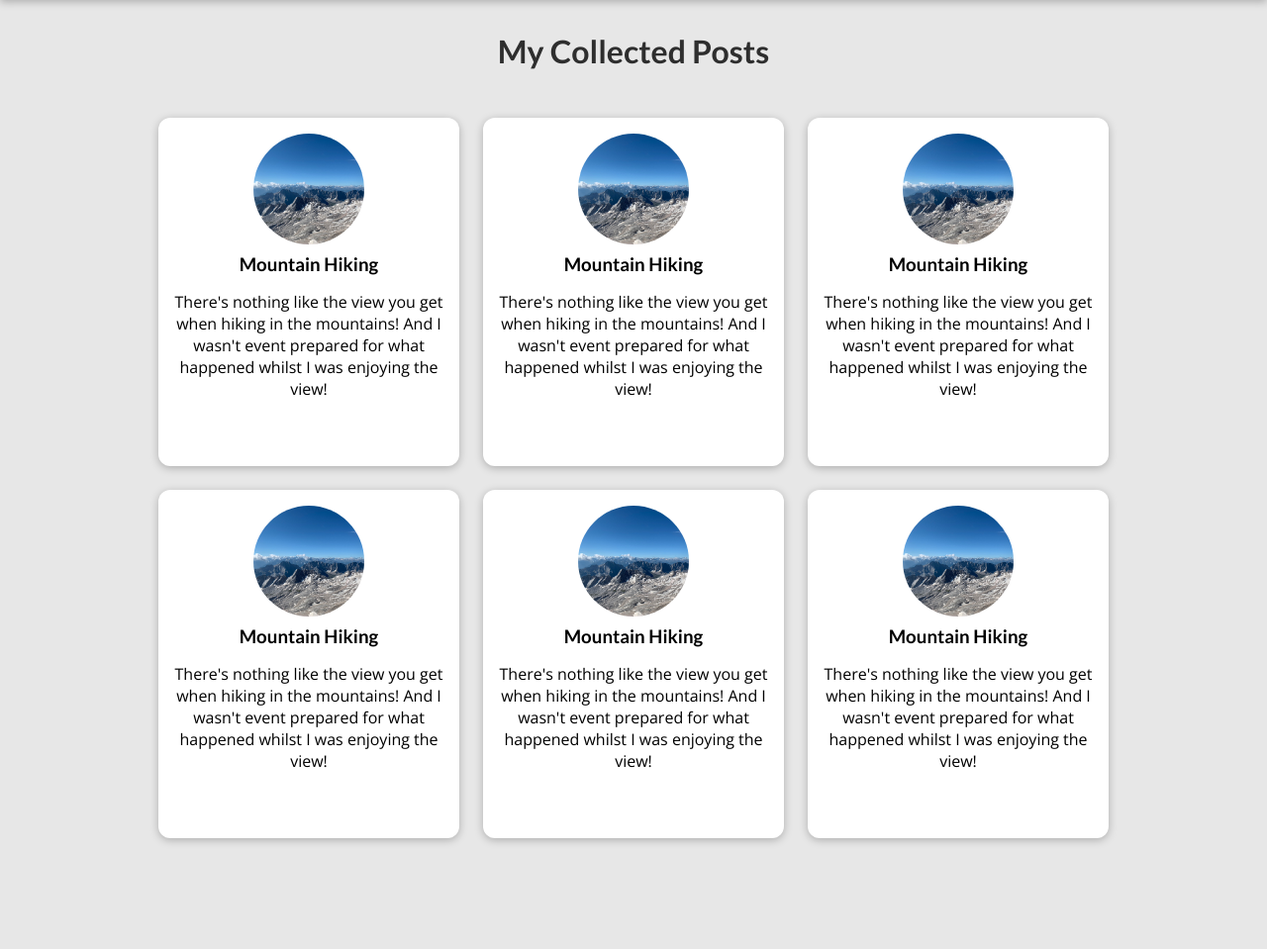
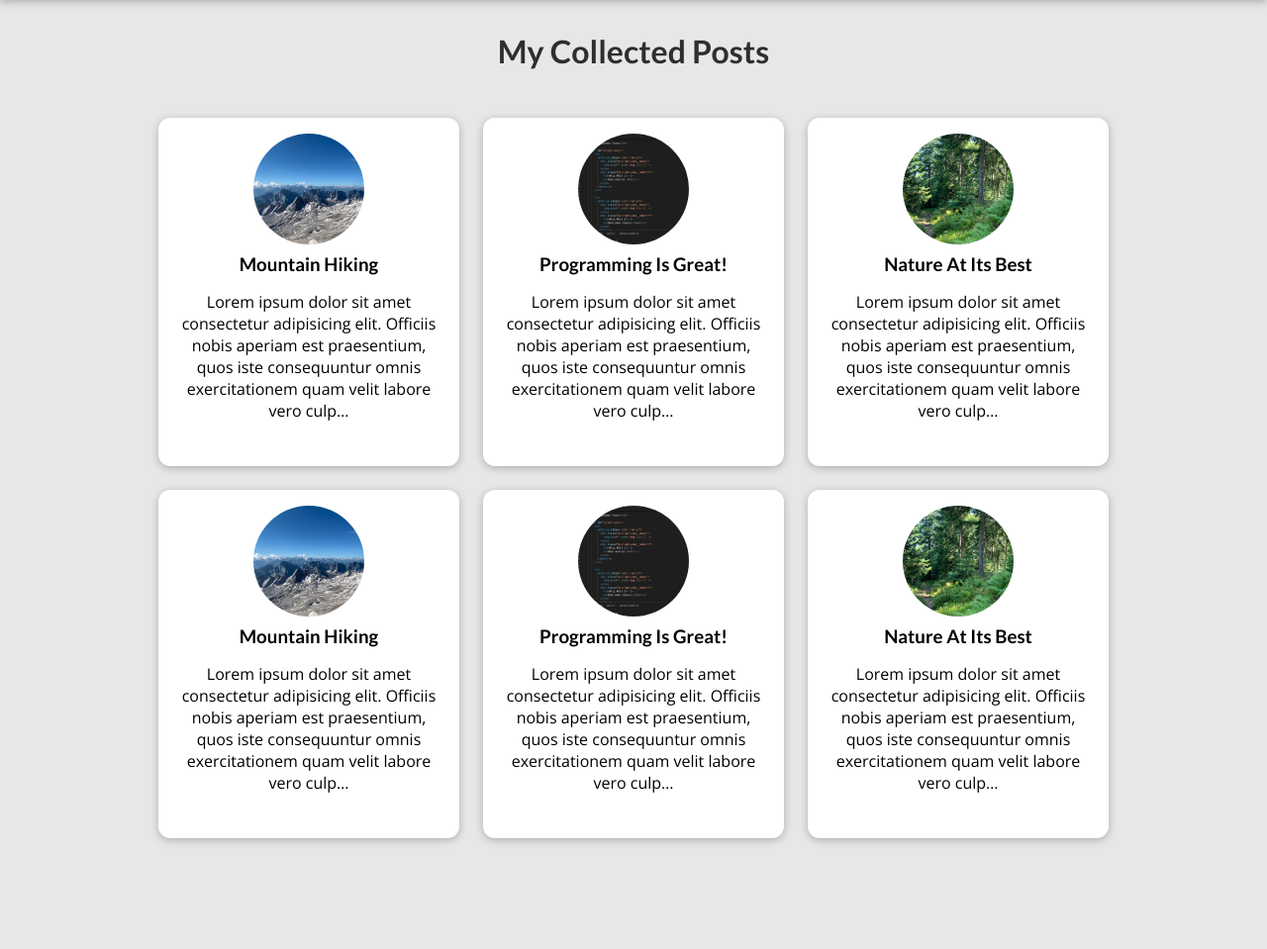
Before and after one commit to ZED149/ZED_Site, a Django app: page /blog/posts/ in a window 1280 px wide. Shown: the part 80-1039 px from the top of the page at 99% size. Run offline with Django 5.2, Linux system fonts and the light colour scheme.

Commit message:
added dynamic post loading from python.

```diff
--- a/blog/templates/blog/includes/post.html
+++ b/blog/templates/blog/includes/post.html
@@ -3,13 +3,11 @@
 
 <li>
     <article class="post">
-        <a href="{%url "posts_slug" "the-mountains"%}">
-            <img src="{%static "blog/images/mountains.jpg"%}" alt="Mountain Hiking">
+        <a href="{%url "posts_slug" post.slug %}">
+            <img src="{%static "blog/images/"|add:post.image%}" alt="{{post.excerpt}}">
             <div class="post__content">
-                <h3>Mountain Hiking</h3>
-                <p>There's nothing like the view you get when hiking in the mountains! And I wasn't event prepared
-                    for what happened whilst I was enjoying the view!
-                </p>
+                <h3>{{post.title}}</h3>
+                <p>{{post.content|truncatechars:200}}</p>
             </div>
         </a>
     </article>
--- a/blog/templates/blog/posts.html
+++ b/blog/templates/blog/posts.html
@@ -21,12 +21,12 @@ ZED | All Posts
     <h2>My Collected Posts</h2>
 
     <ul>
-        {%include "blog/includes/post.html"%}
-        {%include "blog/includes/post.html"%}
-        {%include "blog/includes/post.html"%}
-        {%include "blog/includes/post.html"%}
-        {%include "blog/includes/post.html"%}
-        {%include "blog/includes/post.html"%}
+        {%for post in all_posts%}
+            {%include "blog/includes/post.html"%}
+        {%endfor%}
+        {%for post in all_posts%}
+            {%include "blog/includes/post.html"%}
+        {%endfor%}
     </ul>
 </section>
 {%endblock%}
--- a/blog/views.py
+++ b/blog/views.py
@@ -2,19 +2,97 @@ from django.shortcuts import render
 
 # Create your views here.
 from django.http import HttpResponse
+from datetime import date
+
+all_posts = [
+    {
+        "slug": "hike-in-the-mountains",
+        "image": "mountains.jpg",
+        "author": "Maximilian",
+        "date": date(2021, 7, 21),
+        "title": "Mountain Hiking",
+        "excerpt": "There's nothing like the views you get when hiking in the mountains! And I wasn't even prepared for what happened whilst I was enjoying the view!",
+        "content": """
+          Lorem ipsum dolor sit amet consectetur adipisicing elit. Officiis nobis
+          aperiam est praesentium, quos iste consequuntur omnis exercitationem quam
+          velit labore vero culpa ad mollitia? Quis architecto ipsam nemo. Odio.
+
+          Lorem ipsum dolor sit amet consectetur adipisicing elit. Officiis nobis
+          aperiam est praesentium, quos iste consequuntur omnis exercitationem quam
+          velit labore vero culpa ad mollitia? Quis architecto ipsam nemo. Odio.
+
+          Lorem ipsum dolor sit amet consectetur adipisicing elit. Officiis nobis
+          aperiam est praesentium, quos iste consequuntur omnis exercitationem quam
+          velit labore vero culpa ad mollitia? Quis architecto ipsam nemo. Odio.
+        """
+    },
+    {
+        "slug": "programming-is-fun",
+        "image": "coding.jpg",
+        "author": "Maximilian",
+        "date": date(2022, 3, 10),
+        "title": "Programming Is Great!",
+        "excerpt": "Did you ever spend hours searching that one error in your code? Yep - that's what happened to me yesterday...",
+        "content": """
+          Lorem ipsum dolor sit amet consectetur adipisicing elit. Officiis nobis
+          aperiam est praesentium, quos iste consequuntur omnis exercitationem quam
+          velit labore vero culpa ad mollitia? Quis architecto ipsam nemo. Odio.
+
+          Lorem ipsum dolor sit amet consectetur adipisicing elit. Officiis nobis
+          aperiam est praesentium, quos iste consequuntur omnis exercitationem quam
+          velit labore vero culpa ad mollitia? Quis architecto ipsam nemo. Odio.
+
+          Lorem ipsum dolor sit amet consectetur adipisicing elit. Officiis nobis
+          aperiam est praesentium, quos iste consequuntur omnis exercitationem quam
+          velit labore vero culpa ad mollitia? Quis architecto ipsam nemo. Odio.
+        """
+    },
+    {
+        "slug": "into-the-woods",
+        "image": "woods.jpg",
+        "author": "Maximilian",
+        "date": date(2020, 8, 5),
+        "title": "Nature At Its Best",
+        "excerpt": "Nature is amazing! The amount of inspiration I get when walking in nature is incredible!",
+        "content": """
+          Lorem ipsum dolor sit amet consectetur adipisicing elit. Officiis nobis
+          aperiam est praesentium, quos iste consequuntur omnis exercitationem quam
+          velit labore vero culpa ad mollitia? Quis architecto ipsam nemo. Odio.
+
+          Lorem ipsum dolor sit amet consectetur adipisicing elit. Officiis nobis
+          aperiam est praesentium, quos iste consequuntur omnis exercitationem quam
+          velit labore vero culpa ad mollitia? Quis architecto ipsam nemo. Odio.
+
+          Lorem ipsum dolor sit amet consectetur adipisicing elit. Officiis nobis
+          aperiam est praesentium, quos iste consequuntur omnis exercitationem quam
+          velit labore vero culpa ad mollitia? Quis architecto ipsam nemo. Odio.
+        """
+    }
+]
 
 # home
 def home(request):
-    return render(request, "blog/blog.html")
+    return render(request, "blog/blog.html", {
+        "post": all_posts[0]
+    })
 
 
 # posts
 def posts(request):
-    return render(request, "blog/posts.html")
+    return render(request, "blog/posts.html", {
+        "all_posts": all_posts
+    })
 
 
 # posts_by_slug
 def posts_by_slug(request, slug):
+    # find the post from db with the slug passed
+    finded = None
+    for _p in all_posts:
+        if _p['slug'] == slug:
+            finded = _p
+            break
+    # now that we have finded, we can pass its information
     return render(request, "blog/single_post.html", {
-        "page_title": "ZED| Salman Ahmad"
+        "post": finded
     })
```
Also changed, not shown: blog/templates/blog/single_post.html (+5 -5 lines), blog/templates/blog/blog.html (line endings or trailing spaces).
